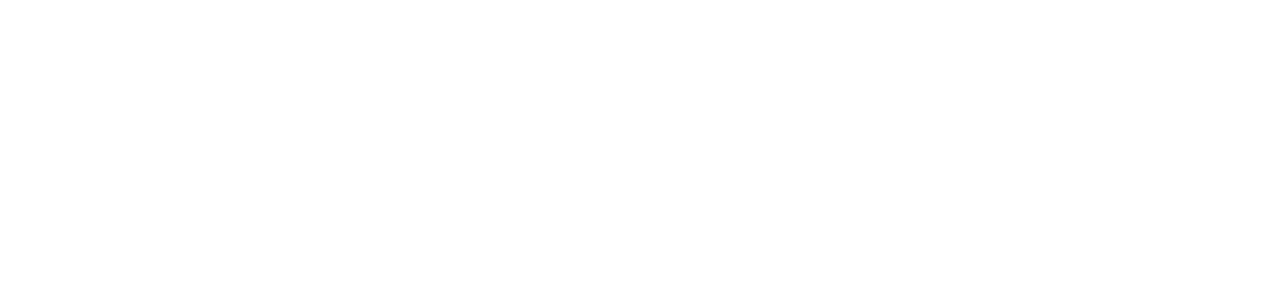
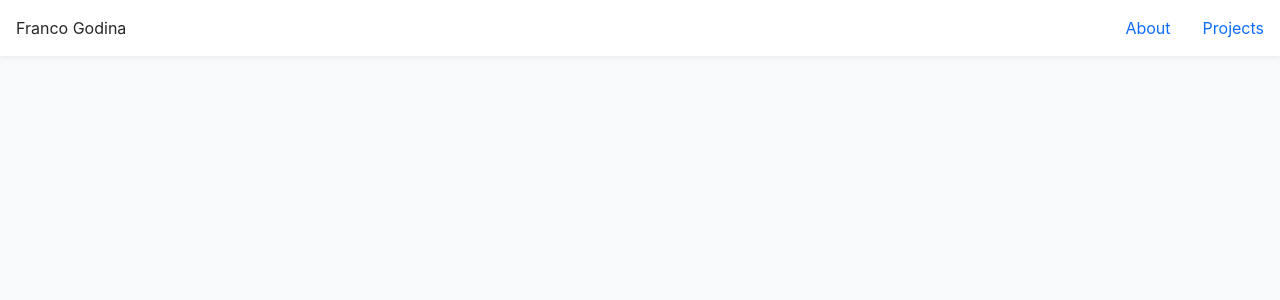
Before and after one commit to FrancoGodina/personal-portfolio, a React (Create React App) app: page /personal-portfolio/projects in a window 1280 px wide. Before the commit this address had no page. Shown: the top 300 px of the page. Built offline with nearby package versions, Linux system fonts and the light colour scheme.

Commit message:
Set up Header component

```diff
--- a/public/index.html
+++ b/public/index.html
@@ -1,5 +1,5 @@
 <!DOCTYPE html>
-<html lang="en">
+<html lang="en" style="background-color: #f8f9fa;">
   <head>
     <meta charset="utf-8" />
     <link rel="icon" href="%PUBLIC_URL%/favicon.ico" />
--- /dev/null
+++ b/src/components/Header.css
@@ -0,0 +1,31 @@
+ul {
+    list-style-type: none;
+    margin: 0;
+    padding: 0;
+    overflow: hidden;
+    background-color: rgb(255, 255, 255);
+    box-shadow: rgba(140, 144, 148, 0.2) 0px 0px 6px;
+    height: 3.5rem;
+    display:flex;
+    align-items: center;
+    justify-content: space-between;
+}
+
+li {
+    display: block;
+    color: white;
+    text-align: center;
+    padding: 14px 16px;
+    text-decoration: none;
+    float: left;
+}
+
+a.header-name {
+    text-decoration: none;
+    color: rgb(39, 39, 39);
+}
+
+a.header-right {
+    text-decoration: none;
+    color: #0d6efd;
+}
--- a/src/components/Header.js
+++ b/src/components/Header.js
@@ -1,6 +1,29 @@
+import { Link } from "react-router-dom"
+import "./Header.css"
+
 function Header() {
     return(
-        <div></div>
+        <ul>
+            <div>
+                <li>
+                    <Link className="header-name" to="/">
+                        Franco Godina
+                    </Link>
+                </li>
+            </div>
+            <div>
+                <li>
+                        <Link className="header-right" to="/about">
+                            About
+                        </Link>
+                </li>
+                <li>
+                    <Link className="header-right" to="/projects">
+                        Projects
+                    </Link>
+                </li>
+            </div>
+        </ul>
     )
 }
 
```
